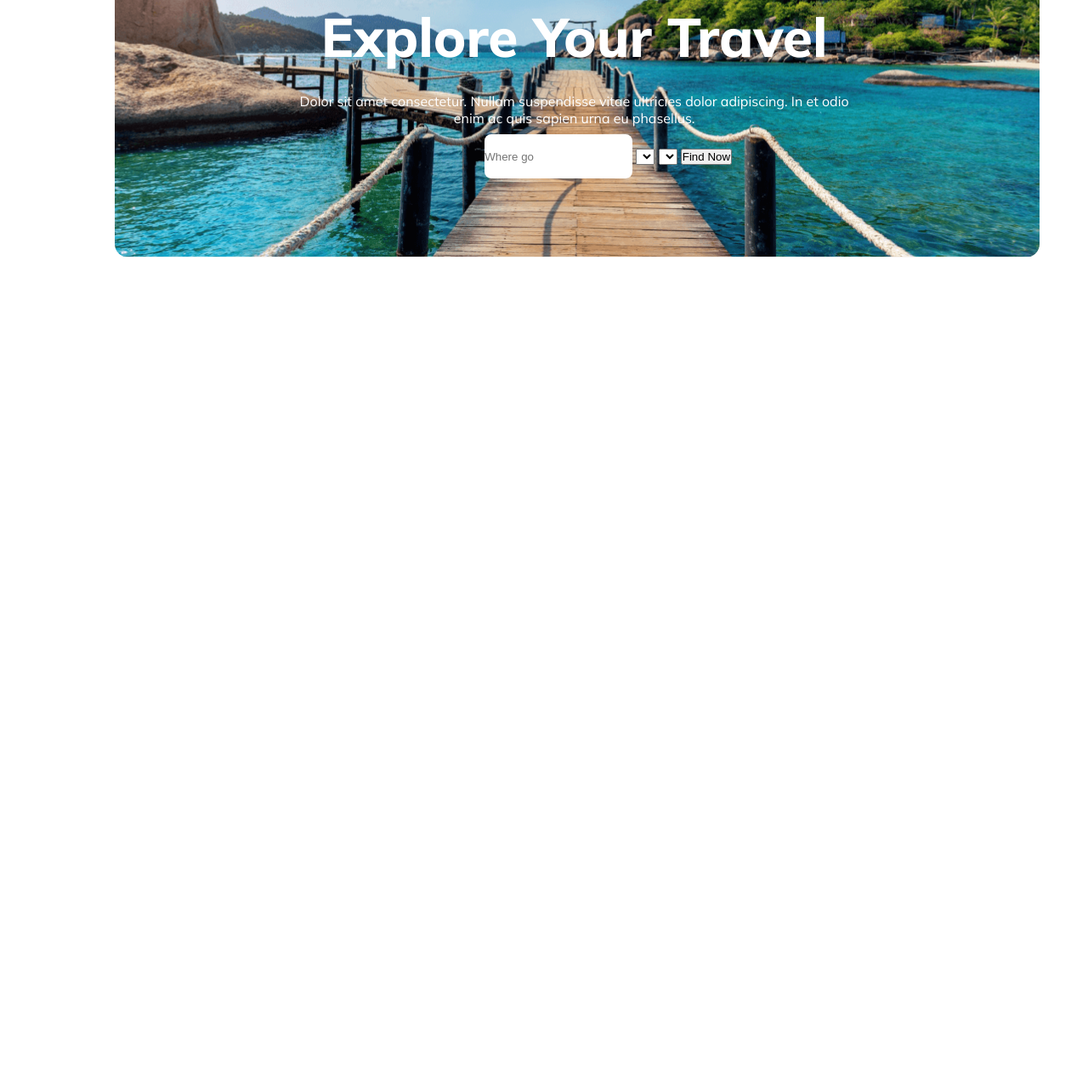
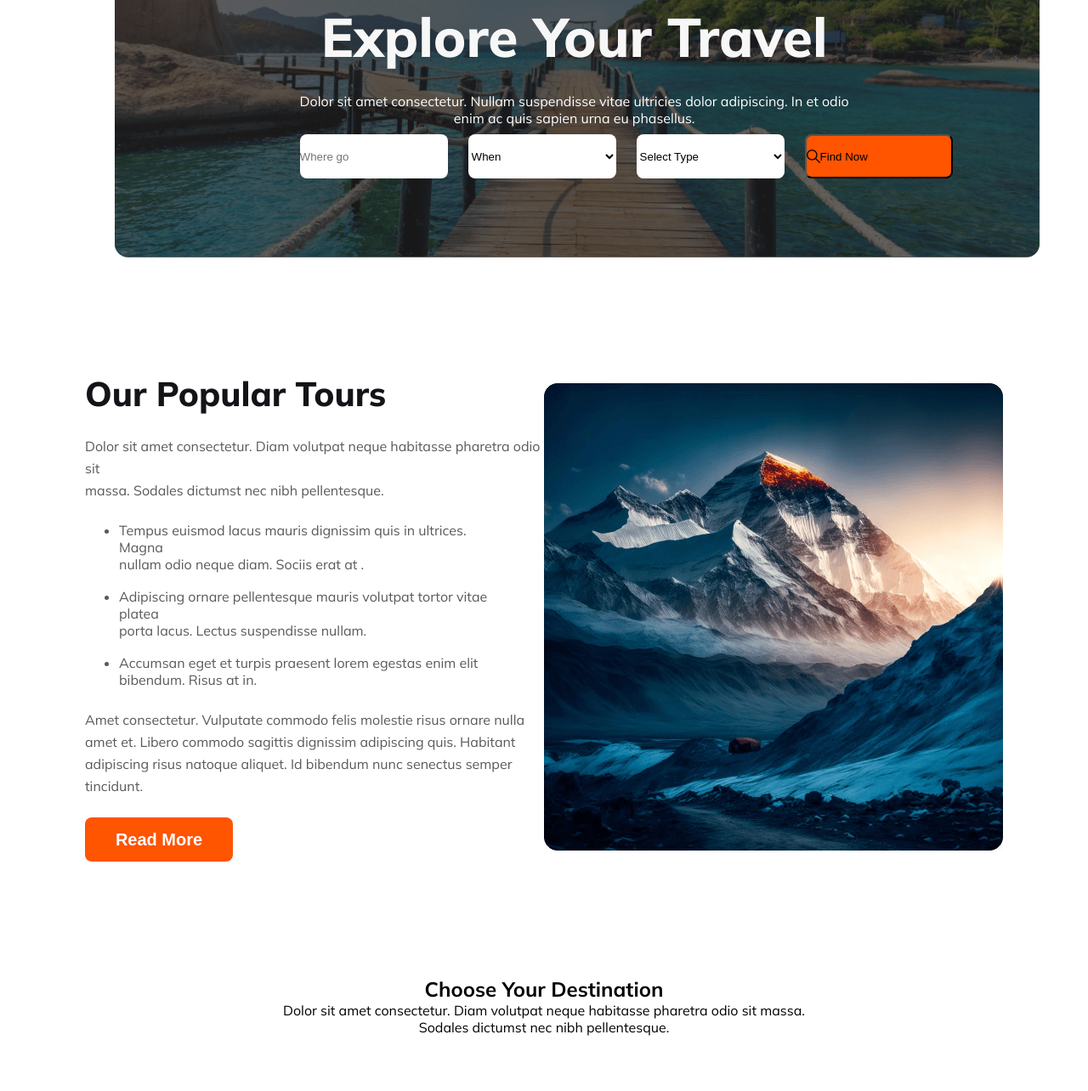
Before and after one commit to ShariarM/B9-A2, a plain HTML site: page index.html in a window 1280 px wide. Shown: the part 357-1641 px from the top of the page at 85% size. Before the commit the page ends 800 px from the top, so only its background shows below. Drawn offline with Linux system fonts and the light colour scheme.

Commit message:
added the choose option section

```diff
--- a/index.css
+++ b/index.css
@@ -11,6 +11,7 @@ body {
     max-width: 1440px;
     margin: 0;
     padding: 0;
+    /* display: flexbox; */
 }
 
 
@@ -85,10 +86,15 @@ body {
     background-size: cover;
     background-position: center;
     margin: 0 135px;
-    border-radius: 16px;
     position: relative;
     border-radius: 16px;
-    background: linear-gradient(180deg, rgba(15, 15, 15, 0) 100%);
+}
+
+.img-container2 {
+    width: 100%;
+    height: 500px;
+    background: #222121b3;
+    border-radius: 16px;
 }
 
 .img-title {
@@ -102,14 +108,14 @@ body {
 .input {
     position: absolute;
     top: 60%;
-    left: 40%;
+    left: 20%;
     margin-top: 55px;
-    gap: 24px
-;
+    gap: 24px;
+    display: flex;
 }
 
 .img-title h1 {
-    color: #FFF;
+    color: #f7f7f7;
     font-size: 64px;
     font-weight: 800;
     margin-bottom: 26px;
@@ -122,6 +128,11 @@ body {
     font-weight: 400;
 }
 
+.btn-find {
+    display: flex;
+    align-items: center;
+}
+
 /* input styles */
 
 .input>input {
@@ -131,3 +142,116 @@ body {
     background: #FFF;
     border: 0;
 }
+
+.input>select {
+    width: 174px;
+    height: 52px;
+    border-radius: 8px;
+    background: #FFF;
+    border: 0;
+}
+
+.input>button {
+    width: 174px;
+    height: 52px;
+    border-radius: 8px;
+    background: #FF5400;
+}
+
+/* main section */
+
+.main-container {
+    display: flex;
+    justify-content: center;
+    align-items: center;
+    margin: 135px 100px;
+}
+
+.main-text h2 {
+    color: #131318;
+    font-size: 40px;
+    font-weight: 800;
+}
+
+.main-text p {
+    color: rgba(19, 19, 24, 0.70);
+    font-size: 16px;
+    font-weight: 400;
+    line-height: 26px;
+    margin: 24px 0;
+}
+
+.main-text ul>li {
+    color: rgba(19, 19, 24, 0.70);
+    font-size: 16px;
+    font-weight: 400;
+    margin: 18px 40px;
+}
+
+.btn-primary {
+    width: 174px;
+    height: 52px;
+    border-radius: 8px;
+    background: #FF5400;
+    border: 0;
+}
+
+.text-btn {
+    color: #FFF;
+    text-align: center;
+    font-size: 20px;
+    font-weight: 800;
+}
+
+/* choose destination section */
+
+.pic-title {
+    text-align: center;
+
+}
+
+.pic-1 {
+    display: flex;
+    flex-direction: column;
+    justify-content: space-evenly;
+    align-items: center;
+    margin-top: 48px;
+    gap: 20px;
+
+}
+
+.pic-2 {
+    margin-left: 10px;
+    margin-top: 20px;
+}
+
+
+/* choose us section */
+
+.choose-2 {
+    display: flex;
+    justify-content: space-evenly;
+    align-items: center;
+}
+
+
+.choose-main {
+    flex-direction: column;
+    /* text-align: center; */
+    margin-top: 48px;
+}
+
+.choose-title h3 {
+    color: #131318;
+    text-align: center;
+    font-size: 24px;
+    font-weight: 800;
+
+}
+
+.choose-title p {
+    color: #5A5A5D;
+    font-size: 16px;
+    font-weight: 400;
+
+}
--- a/index.html
+++ b/index.html
@@ -28,23 +28,85 @@
         </nav>
 
         <section class="img-container">
+            <div class="img-container2">
                 <div class="img-title">
                     <h1>Explore Your Travel</h1>
-                <p> Dolor sit amet consectetur. Nullam suspendisse vitae ultricies dolor adipiscing. In et odio <br> enim ac
+                    <p> Dolor sit amet consectetur. Nullam suspendisse vitae ultricies dolor adipiscing. In et odio <br>
+                        enim ac
                         quis
                         sapien urna eu phasellus.</p>
                 </div>
 
                 <div class="input">
                     <input type="text" placeholder="Where go">
-                <select name="" id="" placeholder=""></select>
-                <select name="" id="" placeholder=""></select>
-                <button>Find Now</button>
+                    <select name="When" id="" placeholder="When"><option value="When">When</option></select>
+                    <select name="text" id="" placeholder=""><option value="When">Select Type</option></select>
+                    <button class="btn-find"> <img src="styles/Images/loupe.png" alt=""><span>Find Now</span></button>
+                </div>
             </div>
 
         </section>
     </header>
     <main>
+        <section class="main-container">
+            <div class="main-text">
+                <h2>Our Popular Tours</h2>
+                <p>Dolor sit amet consectetur. Diam volutpat neque habitasse pharetra odio sit <br> massa. Sodales
+                    dictumst nec nibh pellentesque.</p>
+                <ul>
+                    <li>Tempus euismod lacus mauris dignissim quis in ultrices. Magna <br> nullam odio neque diam.
+                        Sociis erat at .</li>
+                    <li>Adipiscing ornare pellentesque mauris volutpat tortor vitae platea <br> porta lacus. Lectus
+                        suspendisse nullam.</li>
+                    <li> Accumsan eget et turpis praesent lorem egestas enim elit <br> bibendum. Risus at in.</li>
+                </ul>
+                <p>Amet consectetur. Vulputate commodo felis molestie risus
+                    ornare nulla amet et. Libero commodo sagittis dignissim adipiscing quis. Habitant adipiscing risus
+                    natoque aliquet. Id bibendum nunc senectus semper tincidunt. </p>
+                <button class="btn-primary"><span class="text-btn">Read More</span></button>
+            </div>
+            <img src="styles/Images/Rectangle 4.png" alt="">
+
+        </section>
+        <section>
+            <div class="pic-title">
+                <h2>Choose Your Destination</h2>
+                <p>Dolor sit amet consectetur. Diam volutpat neque habitasse pharetra odio sit massa. <br> Sodales
+                    dictumst nec nibh pellentesque.</p>
+            </div>
+            <div class="pic-1">
+                <div class="pic-2"><img src="styles/Images/Rectangle 5.png" alt=""><img src="styles/Images/Rectangle 8.png" alt=""></div>
+                <div class="pic-2"><img src="styles/Images/Rectangle 6.png" alt=""><img src="styles/Images/Rectangle 7.png" alt=""><img src="styles/Images/Rectangle 9.png" alt=""></div>
+                <div class="pic-2"><img src="styles/Images/Rectangle 11.png" alt=""><img src="styles/Images/Rectangle 10.png" alt=""></div>
+            </div>
+        </section>
+
+        <section>
+            <div class="pic-title">
+                <h1>Why Choose Us</h1>
+                <p>Dolor sit amet consectetur. Diam volutpat neque habitasse pharetra odio sit massa. Sodales dictumst nec nibh pellentesque.</p>
+            </div>
+            <div class="choose-main">
+                <div class="choose-2">
+                    <div class="choose-title">
+                        <h3>Handpicked Hotels</h3>
+                        <p>Amet consectetur. Vulputate commodo felis molestie risus  ornare nulla amet et. Libero commodo sagittis dignissim adipiscing quis. Habitant adipiscing risus natoque aliquet. </p>
+
+                    </div>
+                    <div>
+                        <h3>World Class Service</h3>
+                        <p>Amet consectetur. Vulputate commodo felis molestie risus  ornare nulla amet et. Libero commodo sagittis dignissim adipiscing quis. Habitant adipiscing risus natoque aliquet. </p>
+
+                    </div>
+
+                </div>
+                <div>
+                    <h3>Best Price Guarantee</h3>
+                    <p>Amet consectetur. Vulputate commodo felis molestie risus  ornare nulla amet et. Libero commodo sagittis dignissim adipiscing quis. Habitant adipiscing risus natoque aliquet. </p>
+
+                </div>
+            </div>
+        </section>
 
     </main>
     <footer>
```
Also changed, not shown: styles/Images/loupe.png (added). Lines whose indentation alone changed are shown as unchanged.
